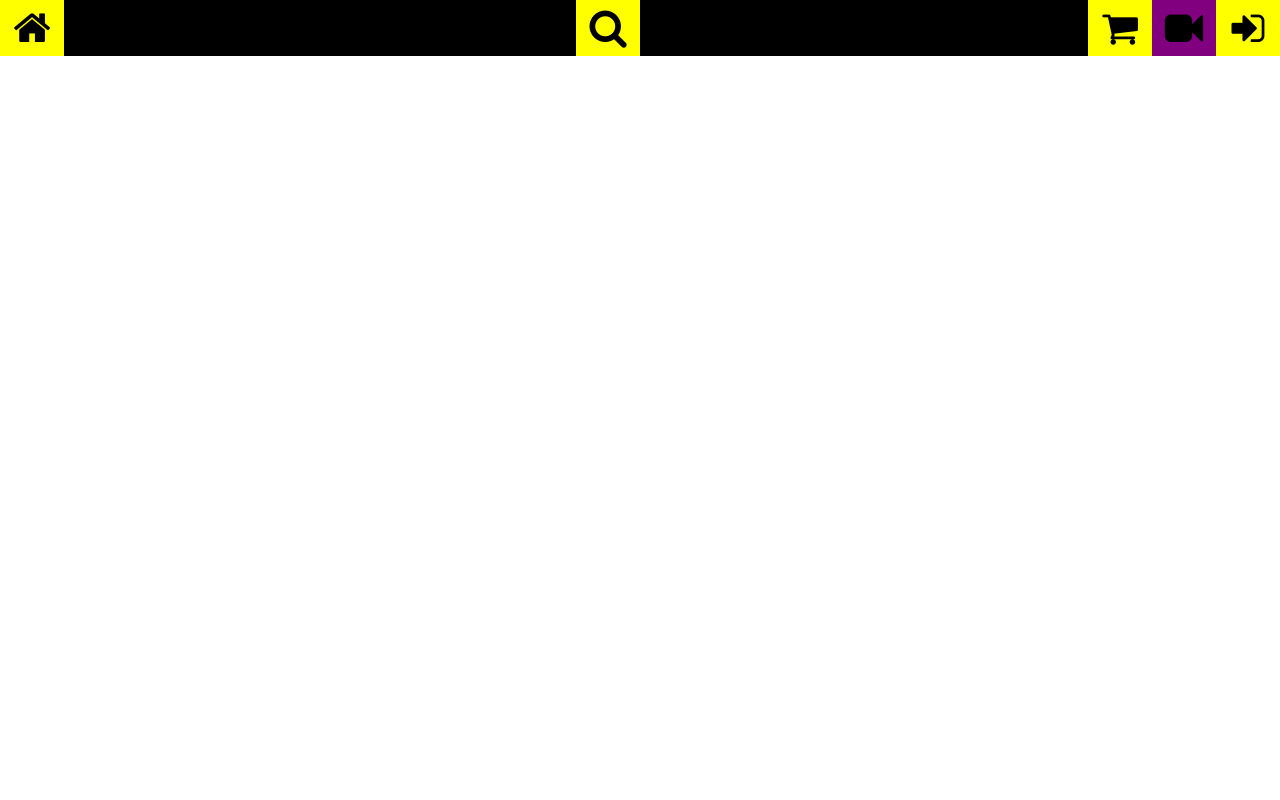
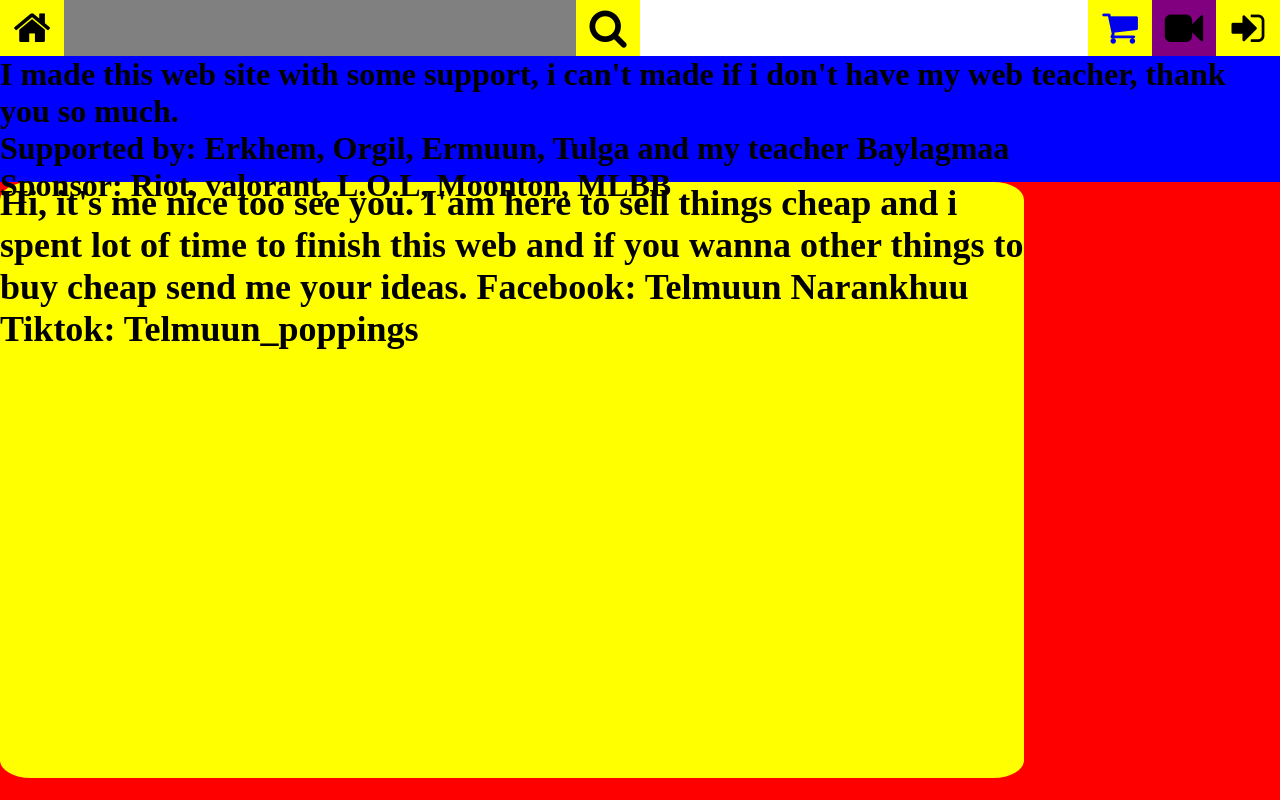
Before and after one commit to Telmuun09/selling-shop_8a, a plain HTML site: page t1/icant.html in a window 1280 px wide. Drawn offline with Linux system fonts and the light colour scheme.

Commit message:
css done

```diff
--- a/t1/icant.css
+++ b/t1/icant.css
@@ -5,7 +5,6 @@
 .hard{
     height: 7vh;
     width: 100%;
-    background-color: blue;
     display: flex;
 }
 .home{
@@ -20,7 +19,7 @@
 .search{
     height: 100%;
     width: 40%;
-    background-color: black;
+    background-color: grey;
 }
 .searchicon{
     height: 100%;
@@ -34,7 +33,6 @@
 .space{
     height: 100%;
     width: 35%;
-    background-color: black;
 }
 .shop{
     height: 100%;
@@ -63,3 +61,22 @@
     align-items: center;
     justify-content: center;
 }
+.me{
+    height: 93vh;
+    width: 100%;
+    background-color: red;
+}
+.team{
+    height: 17%;
+    width: 100%;
+    background-color: blue;
+}
+.dream{
+    height: 80%;
+    width: 80%;
+    background-color: yellow;
+    display: flex;
+    justify-content: center;
+    font-size: 150%;
+    border-radius: 3%;
+}
--- a/t1/icant.html
+++ b/t1/icant.html
@@ -23,7 +23,7 @@
 
         </div>
         <div class="shop">
-            <i class="fa fa-shopping-cart" aria-hidden="true"></i>
+            <a href="nc.html"><i class="fa fa-shopping-cart" aria-hidden="true"></i></a>
         </div>
         <div class="content">
             <i class="fa fa-video-camera" aria-hidden="true"></i>
@@ -32,6 +32,17 @@
             <i class="fa fa-sign-in" aria-hidden="true"></i>
         </div>
     </div>
-    <div class=""></div>
+    <div class="me">
+        <div class="team">
+            <h1>I made this web site with some support, i can't made if i don't have my web teacher, thank you so much.</h1>
+            <h1>Supported by: Erkhem, Orgil, Ermuun, Tulga and my teacher Baylagmaa   </h1>
+            <h1>Sponsor: Riot, valorant, L.O.L, Moonton, MLBB</h1>
+        </div>
+        <div class="dream">
+            <h2>Hi, it's me nice too see you. I'am here to sell things cheap and i spent lot of time to finish this web and if you wanna other things to buy cheap send me your ideas. Facebook: Telmuun Narankhuu Tiktok: Telmuun_poppings</h2>
+            <h2></h2>
+            <h3></h3>
+        </div>
+    </div>
 </body>
 </html>
```
Also changed, not shown: t1/nc.css (indentation only).
